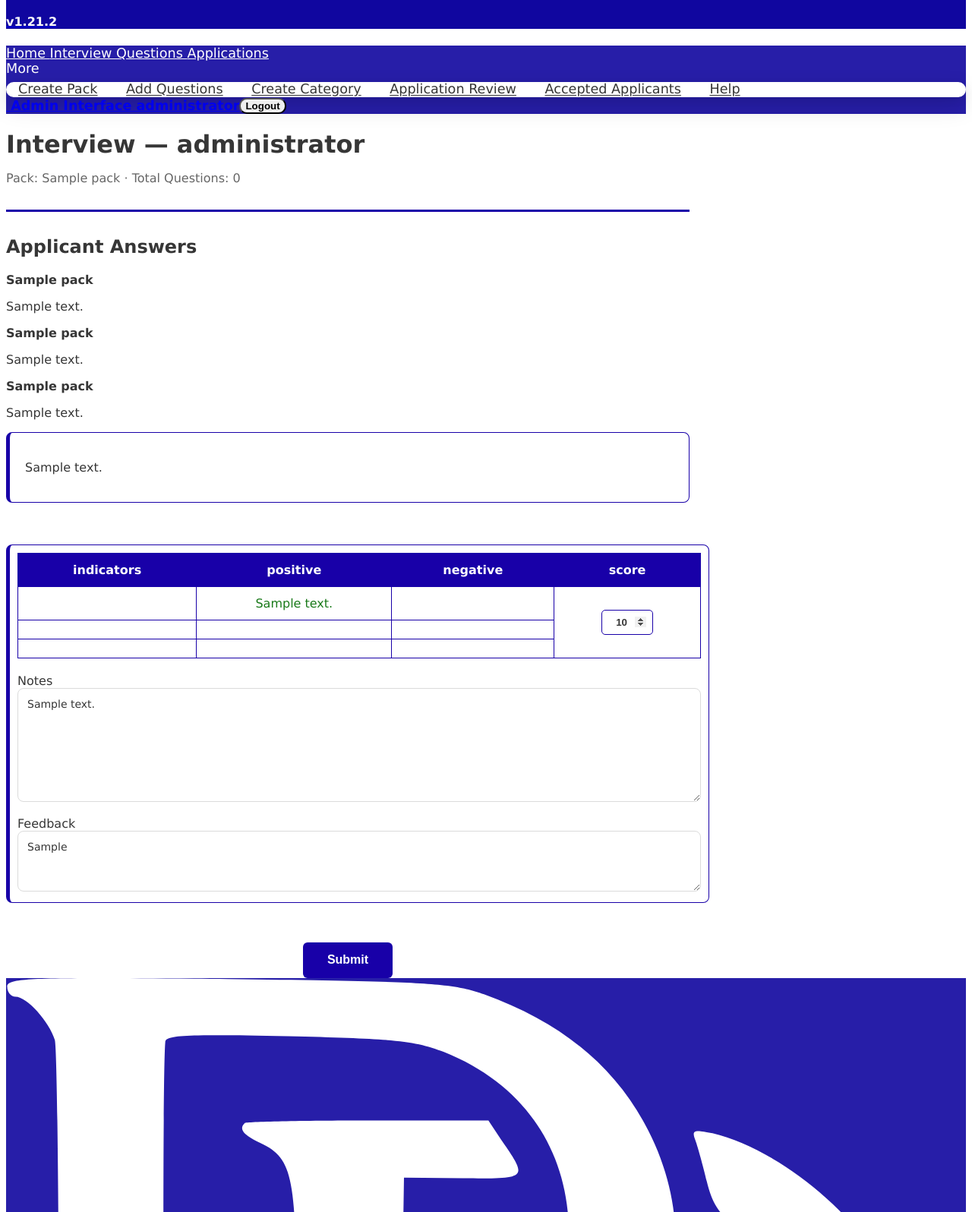
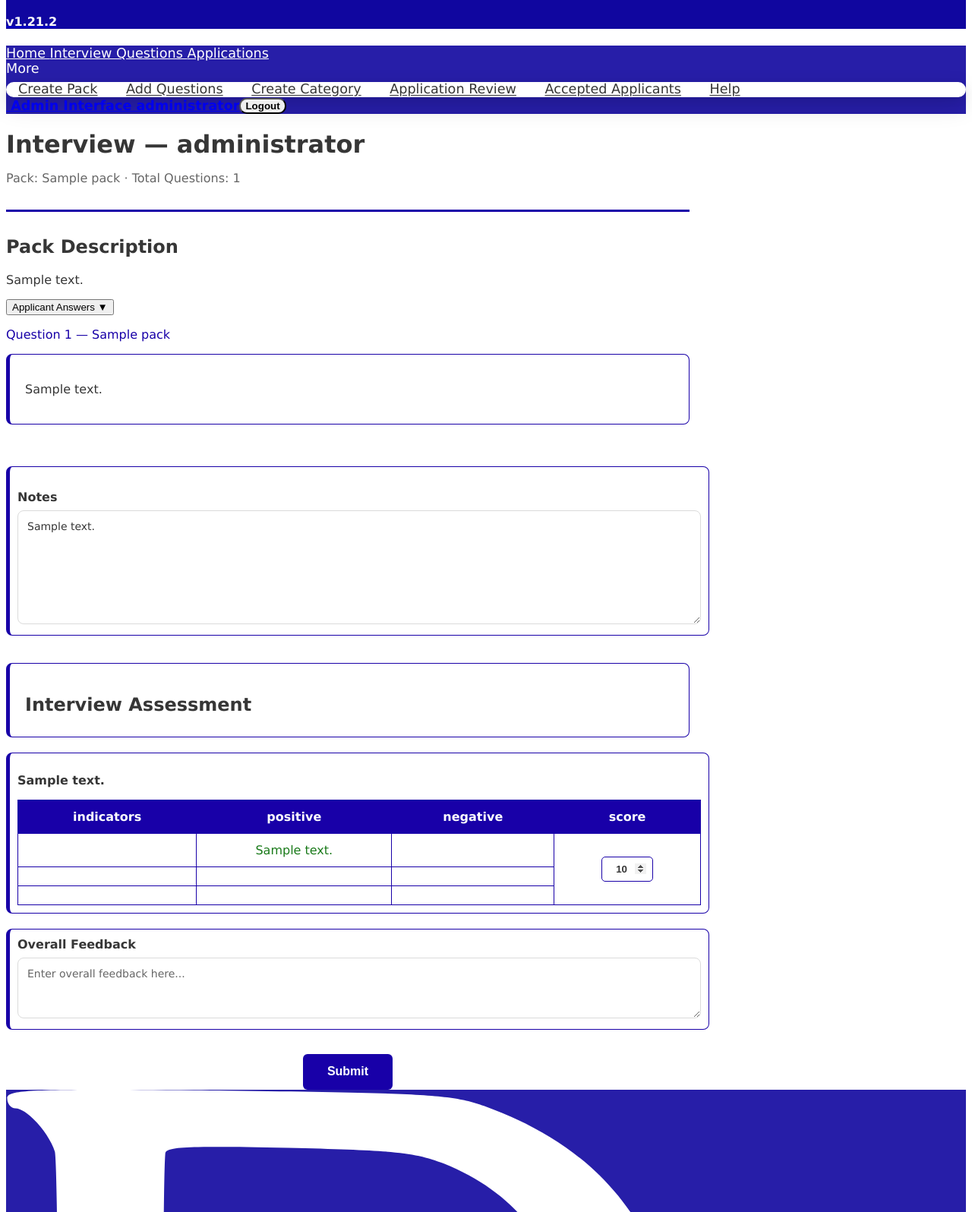
Before and after one commit to RRTLevel/assessment_centre, a Django app: page /interview/00000000-0000-0000-0000-000000000001/ in a window 1280 px wide. Shown: the part 1574-3170 px from the top of the page at 76% size. Run offline with Django 3.2, Linux system fonts and the light colour scheme; a user stored in the database is signed in; data comes from the database, SQL or seed files in the repository; tables that the repository leaves empty hold one stand-in row (values such as "Sample post"); some libraries are stand-ins or nearby versions.

Commit message:
redesigned start interview page layout

```diff
--- a/app/app_src/templates/pre_interview/start_interview.html
+++ b/app/app_src/templates/pre_interview/start_interview.html
@@ -8,14 +8,23 @@
     <div class="interview-header">
         <h1 class="title interview-title">Interview &mdash; {{ application.user.username }}</h1>
         <p class="interview-count">
-            Pack: {{ application.pack.title }} &middot; Total Questions: {{ questions|length }}
+            Pack: {{ application.pack.title }} &middot; Total Questions: {{ question_data|length }}
         </p>
     </div>
 
-    <!-- Applicant's pre-interview answers (read-only context) -->
-    <div class="applicant-answers box">
-        <h2 class="title is-5">Applicant Answers</h2>
+    {% if application.pack.description %}
+    <div class="box mb-4">
+        <h2 class="title is-5">Pack Description</h2>
+        <p>{{ application.pack.description }}</p>
+    </div>
+    {% endif %}
 
+    <div class="box mb-4">
+        <button type="button" class="button is-light is-fullwidth" onclick="toggleAnswers()">
+            <span>Applicant Answers</span>
+            <span id="answers-arrow" style="margin-left: auto;">&#9660;</span>
+        </button>
+        <div id="applicant-answers" style="display: none; margin-top: 1rem;">
             {% if application.pack.pre_interview_question_1 %}
                 <p><strong>{{ application.pack.pre_interview_question_1 }}</strong></p>
                 <p class="mb-3">{{ application.answer_1|default:"—" }}</p>
@@ -31,12 +40,30 @@
                 <p class="mb-3">{{ application.answer_3|default:"—" }}</p>
             {% endif %}
         </div>
+    </div>
+
+    <script>
+        function toggleAnswers() {
+            const el = document.getElementById('applicant-answers');
+            const arrow = document.getElementById('answers-arrow');
+            if (el.style.display === 'none') {
+                el.style.display = 'block';
+                arrow.innerHTML = '&#9650;';
+            } else {
+                el.style.display = 'none';
+                arrow.innerHTML = '&#9660;';
+            }
+        }
+    </script>
 
     <form method="post" action="{% url 'start_interview' application.application_id %}">
         {% csrf_token %}
 
         {% for item in question_data %}
-
+        <div class="box mb-4">
+            <p class="has-text-weight-semibold mb-3" style="color: #1800A8;">
+                Question {{ forloop.counter }} &mdash; {{ application.pack.title }}
+            </p>
             <div class="question-row">
 
                 <div class="question-card">
@@ -44,7 +71,26 @@
                 </div>
 
                 <div class="Score-Box">
+                    <div class="notes_box">
+                        <label class="notes-label" for="notes-{{ item.question.id }}">Notes</label>
+                        <textarea id="notes-{{ item.question.id }}" class="notes-textarea"
+                                  name="notes_{{ item.question.id }}">{{ item.result.notes|default:'' }}</textarea>
+                    </div>
+                </div>
 
+            </div>
+        </div>
+        {% empty %}
+            <div class="no-questions">No interview questions available.</div>
+        {% endfor %}
+
+        <div class="question-card mt-5">
+            <h2 class="title is-5 interview-title">Interview Assessment</h2>
+        </div>
+
+        {% for item in question_data %}
+        <div class="Score-Box mt-4">
+            <p class="question-text mb-2"><strong>{{ item.question.text }}</strong></p>
             <div class="table-container">
                 <table class="score-table">
                     <thead>
@@ -80,27 +126,14 @@
                     </tbody>
                 </table>
             </div>
-
-                    <div class="notes_box">
-                        <label for="notes-{{ item.question.id }}">Notes</label>
-                        <textarea id="notes-{{ item.question.id }}" class="notes-textarea"
-                                  name="notes_{{ item.question.id }}">{{ item.result.notes|default:'' }}</textarea>
-                    </div>
-
-                    <div class="feedback_box">
-                        <label for="feedback-{{ item.question.id }}">Feedback</label>
-                        <textarea id="feedback-{{ item.question.id }}" class="feedback-textarea"
-                                  name="feedback_{{ item.question.id }}">{{ item.result.feedback|default:'' }}</textarea>
-                    </div>
-
-                </div>
-            </div>
-
-        {% empty %}
-            <div class="no-questions">
-                No interview questions available.
         </div>
         {% endfor %}
+
+        <div class="Score-Box mt-4">
+            <label class="feedback-label" for="overall-feedback">Overall Feedback</label>
+            <textarea id="overall-feedback" class="feedback-textarea"
+                      name="overall_feedback" placeholder="Enter overall feedback here..."></textarea>
+        </div>
 
         <div class="submit-section">
             <button type="submit" class="submit-btn">Submit</button>
```
Lines whose indentation alone changed are shown as unchanged.
